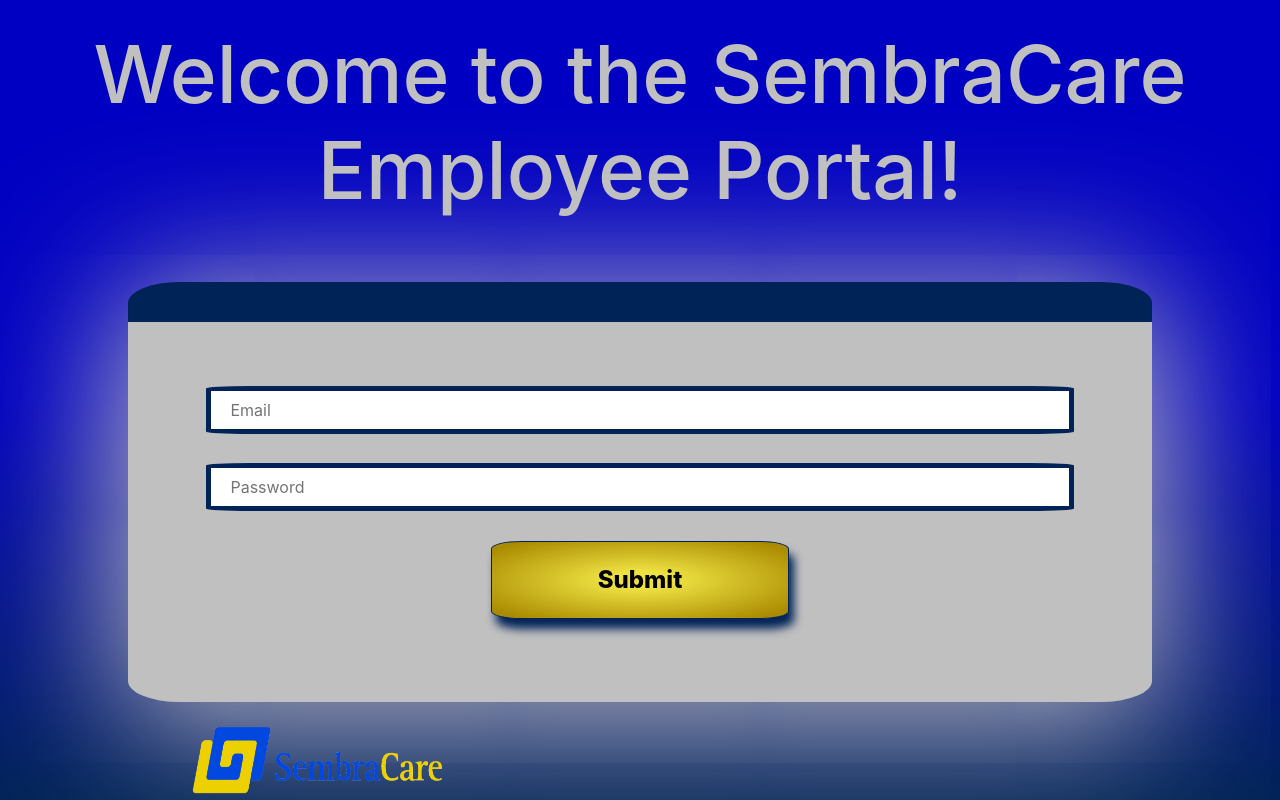
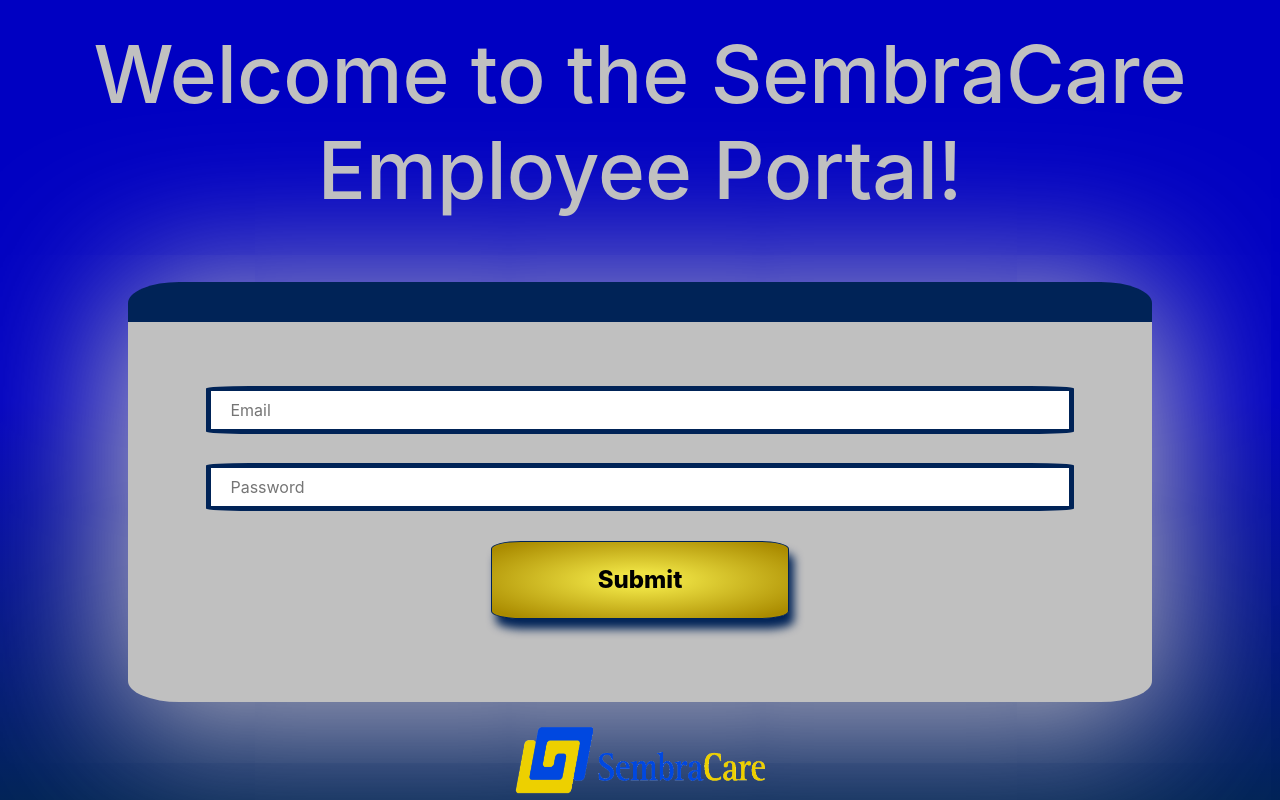
Before and after one commit to PharmDCoder/employeeTestPortal, a React (Create React App) app in the folder client/: page / in a window 1280 px wide. Built offline with nearby package versions, Linux system fonts and the light colour scheme.

Commit message:
centered footer image

```diff
--- a/client/src/components/Footer/footer.css
+++ b/client/src/components/Footer/footer.css
@@ -14,7 +14,7 @@
   /* max-height: 15%; */
   /* background-color: white; */
   /* background: rgba(255, 255, 255, 0.3); */
-
+  text-align: center;
 }
 
 /* .footer p {
@@ -27,7 +27,7 @@
   /* border: 5px solid white; */
   height: 75px;
   width: 250px;
-  margin-left: 15%;
+  /* margin-left: 15%; */
 }
 
 /* .footer-title {
```
Also changed, not shown: 8 other files (tests, documents, lock files or other folders).
